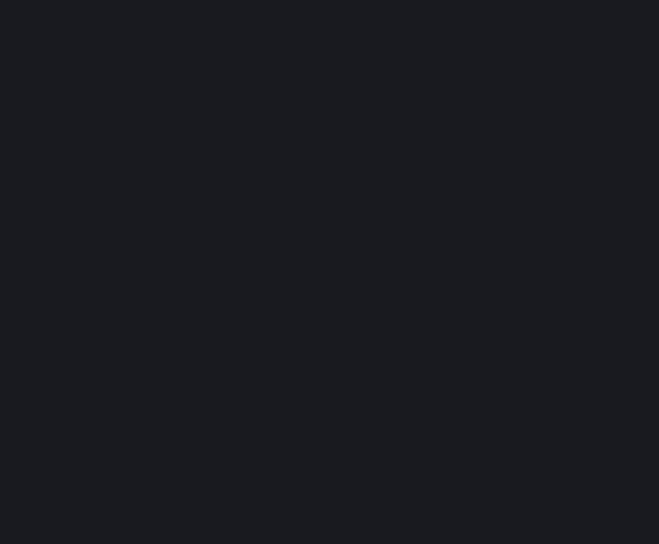
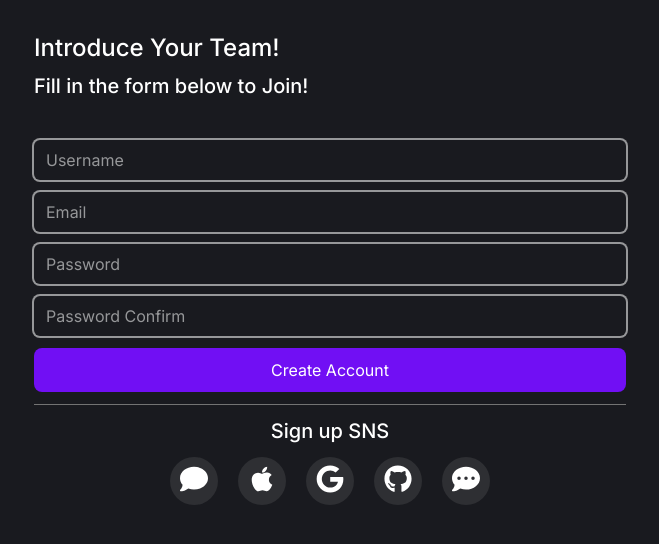
Before and after one commit to JbleMaker/three_month, a Next.js app: page /create-account in a window 1280 px wide. Shown: the top 544 px of the page, without its empty margins (310-969 px from the left). Built offline with nearby package versions, Linux system fonts and the light colour scheme.

Commit message:
login, create-account update

```diff
--- a/app/create-account/page.tsx
+++ b/app/create-account/page.tsx
@@ -1,3 +1,35 @@
+import FormInput from "@/components/form-input";
+import FormButton from "@/components/form-btn";
+import SocialLogin from "@/components/social-login";
+
 export default function CreateAccount() {
-  return <div></div>;
+  return (
+    <div className=" py-8 px-6">
+      <div className="flex flex-col gap-10">
+        <div className="flex flex-col gap-2 *:font-medium">
+          <h1 className="text-2xl">Introduce Your Team!</h1>
+          <h2 className="text-xl">Fill in the form below to Join!</h2>
+        </div>
+
+        <form className="flex flex-col gap-3">
+          <FormInput type="text" placeholder="Username" errors={[]} required />
+          <FormInput type="email" placeholder="Email" errors={[]} required />
+          <FormInput
+            type="password"
+            placeholder="Password"
+            errors={[]}
+            required
+          />
+          <FormInput
+            type="password"
+            placeholder="Password Confirm"
+            errors={[]}
+            required
+          />
+          <FormButton loading={false} text="Create Account" />
+        </form>
+      </div>
+      <SocialLogin />
+    </div>
+  );
 }
--- a/app/globals.css
+++ b/app/globals.css
@@ -2,8 +2,14 @@
 @tailwind components;
 @tailwind utilities;
 
-@layer base {
-  a {
-    @apply text-white hover:underline;
+@layer components {
+  .primary-btn {
+    @apply w-full bg-btncolor-100 hover:bg-btncolor-200 rounded-lg text-center text-white transition-colors;
+  }
+
+  .sns-create {
+    @apply w-12 h-12 bg-boxcolor-200 hover:bg-boxcolor-300 rounded-3xl p-2 flex justify-center items-center;
   }
 }
+
+/* #372a57 */
--- a/app/layout.tsx
+++ b/app/layout.tsx
@@ -17,7 +17,7 @@ export default function RootLayout({
   return (
     <html lang="en">
       <body
-        className={`${inter.className} bg-[#191a1f] text-white max-w-screen-sm mx-auto`}>
+        className={`${inter.className} bg-boxcolor-100 text-white max-w-screen-sm mx-auto`}>
         {children}
       </body>
     </html>
--- a/app/login/page.tsx
+++ b/app/login/page.tsx
@@ -1,3 +1,29 @@
+import FormInput from "@/components/form-input";
+import FormButton from "@/components/form-btn";
+import SocialLogin from "@/components/social-login";
+
 export default function Login() {
-  return <div></div>;
+  return (
+    <div className=" py-8 px-6">
+      <div className="flex flex-col gap-10">
+        <div className="flex flex-col gap-2 *:font-medium">
+          <h1 className="text-2xl">Introduce Your Team!</h1>
+          <h2 className="text-xl">Log in with Email and password.</h2>
+        </div>
+
+        <form className="flex flex-col gap-3">
+          <FormInput type="email" placeholder="Email" errors={[]} required />
+          <FormInput
+            type="password"
+            placeholder="Password"
+            errors={[]}
+            required
+          />
+
+          <FormButton loading={false} text="Create Account" />
+        </form>
+      </div>
+      <SocialLogin />
+    </div>
+  );
 }
--- a/app/page.tsx
+++ b/app/page.tsx
@@ -10,7 +10,7 @@ export default function Home() {
         <h1 className="text-center text-xl ">THREEMONTH</h1>
       </div>
       <div className="flex flex-col items-center gap-3 w-full">
-        <Link href="/create-account" className="primary-btn text-lg py-2.5">
+        <Link href="/create-account" className="primary-btn text-xl py-3">
           시작하기
         </Link>
         <div className="flex gap-3">
--- /dev/null
+++ b/app/sms/page.tsx
@@ -0,0 +1,30 @@
+import FormInput from "@/components/form-input";
+import FormButton from "@/components/form-btn";
+export default function SMSLogin() {
+  return (
+    <div className=" py-8 px-6">
+      <div className="flex flex-col gap-10">
+        <div className="flex flex-col gap-2 *:font-medium">
+          <h1 className="text-2xl">SMS Login</h1>
+          <h2 className="text-xl">Verify your Phone Number.</h2>
+        </div>
+
+        <form className="flex flex-col gap-3">
+          <FormInput
+            type="number"
+            placeholder="Phone Number"
+            errors={[]}
+            required
+          />
+          <FormInput
+            type="number"
+            placeholder="인증번호"
+            errors={[]}
+            required
+          />
+          <FormButton loading={false} text="인증번호 확인" />
+        </form>
+      </div>
+    </div>
+  );
+}
--- /dev/null
+++ b/components/form-btn.tsx
@@ -0,0 +1,23 @@
+import { FontAwesomeIcon } from "@fortawesome/react-fontawesome";
+import { faSpinner } from "@fortawesome/free-solid-svg-icons";
+
+interface FormButtonProps {
+  loading: boolean;
+  text: string;
+}
+
+export default function FormButton({ loading, text }: FormButtonProps) {
+  return (
+    <button
+      disabled={loading}
+      className="primary-btn py-2.5 disabled:bg-neutral-500 disabled:text-neutral-300 disabled:cursor-not-allowed">
+      {loading ? (
+        <div className="animate-spin">
+          <FontAwesomeIcon icon={faSpinner} className="w-full h-6" />
+        </div>
+      ) : (
+        text
+      )}
+    </button>
+  );
+}
--- /dev/null
+++ b/components/form-input.tsx
@@ -0,0 +1,28 @@
+interface FormInputProps {
+  type: string;
+  placeholder: string;
+  required: boolean;
+  errors: string[];
+}
+export default function FormInput({
+  type,
+  placeholder,
+  required,
+  errors,
+}: FormInputProps) {
+  return (
+    <div className="flex flex-col gap-3">
+      <input
+        className="bg-transparent rounded-md w-full h-10 focus:outline-none ring-2 focus:ring-4 ring-boxcolor-700 focus:ring-btncolor-600 border-none pl-3 placeholder:text-boxcolor-700"
+        type={type}
+        placeholder={placeholder}
+        required={required}
+      />
+      {errors.map((error, index) => (
+        <span key={index} className="text-red-400 font-medium ">
+          {errors}
+        </span>
+      ))}
+    </div>
+  );
+}
--- /dev/null
+++ b/components/social-login.tsx
@@ -0,0 +1,47 @@
+import {
+  faApple,
+  faGithub,
+  faGoogle,
+} from "@fortawesome/free-brands-svg-icons";
+import { faComment, faCommentDots } from "@fortawesome/free-solid-svg-icons";
+import { FontAwesomeIcon } from "@fortawesome/react-fontawesome";
+import Link from "next/link";
+
+export default function SocialLogin() {
+  return (
+    <>
+      <div className="w-full h-px bg-neutral-500 my-3" />
+
+      <div className="flex flex-col items-center justify-center">
+        <span className="font-medium text-xl">Sign up SNS</span>
+        <div className="flex gap-5  p-3 justify-center">
+          <div className="sns-create">
+            <Link href="/kakaotalk">
+              <FontAwesomeIcon icon={faComment} className="w-7 h-7" />
+            </Link>
+          </div>
+          <div className="sns-create">
+            <Link href="/apple">
+              <FontAwesomeIcon icon={faApple} className="w-7 h-7" />
+            </Link>
+          </div>
+          <div className="sns-create">
+            <Link href="/google">
+              <FontAwesomeIcon icon={faGoogle} className="w-7 h-7" />
+            </Link>
+          </div>
+          <div className="sns-create">
+            <Link href="/github">
+              <FontAwesomeIcon icon={faGithub} className="w-7 h-7" />
+            </Link>
+          </div>
+          <div className="sns-create">
+            <Link href="/sms">
+              <FontAwesomeIcon icon={faCommentDots} className="w-7 h-7" />
+            </Link>
+          </div>
+        </div>
+      </div>
+    </>
+  );
+}
--- a/tailwind.config.ts
+++ b/tailwind.config.ts
@@ -13,6 +13,33 @@ const config: Config = {
         "gradient-conic":
           "conic-gradient(from 180deg at 50% 50%, var(--tw-gradient-stops))",
       },
+      colors: {
+        transparent: "transparent",
+        current: "currentColor",
+        white: "#ffffff",
+        btncolor: {
+          100: "#710ff4",
+          200: "#7e25f5",
+          300: "#8b3bf6",
+          400: "#9850f7",
+          500: "#a566f8",
+          600: "#b27cf9",
+          700: "#be92fa",
+          800: "#cba8fb",
+          900: "#d8befc",
+        },
+        boxcolor: {
+          100: "#191a1f",
+          200: "#2e2f33",
+          300: "#434448",
+          400: "#58585c",
+          500: "#6d6d70",
+          600: "#828285",
+          700: "#969799",
+          800: "#c0c1c2",
+          900: "#d5d5d6",
+        },
+      },
     },
   },
   plugins: [],
```
